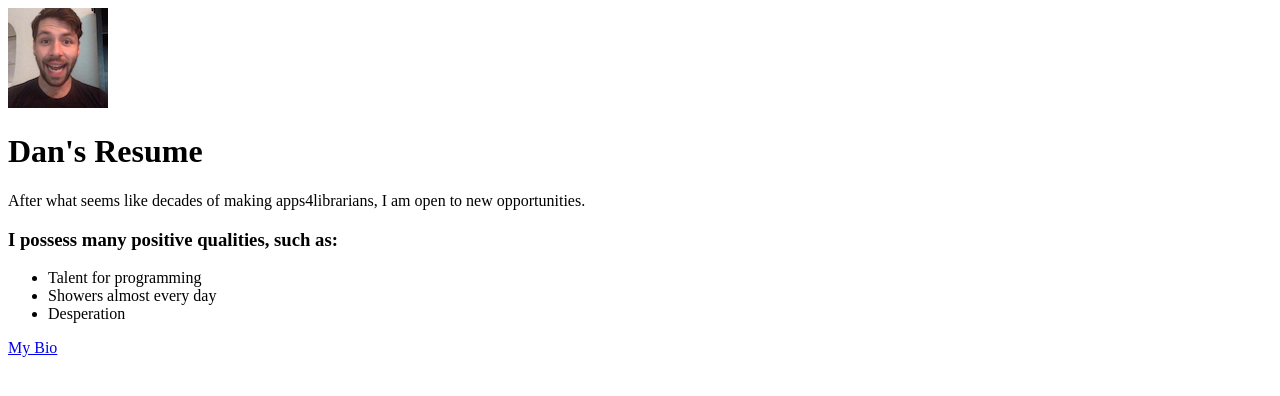
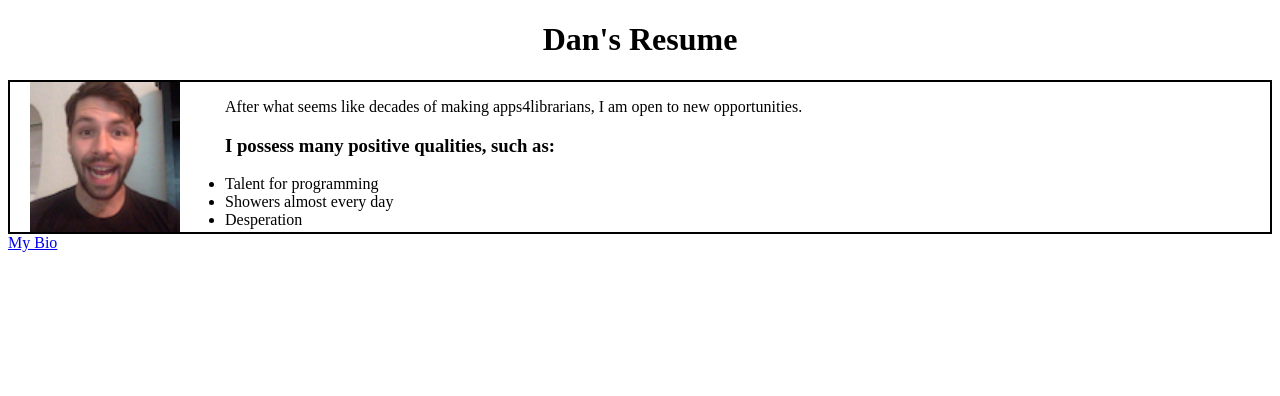
Before and after one commit to dullivan/GrayAreaHtmlWeek, a plain HTML site: page index.html in a window 1280 px wide. Drawn offline with Linux system fonts and the light colour scheme.

Commit message:
update with some css

```diff
--- a/index.html
+++ b/index.html
@@ -2,19 +2,40 @@
 <html>
 <head>
 	<title>Dan Sullivan</title>
+	<style type="text/css">
+	h1 {
+		text-align:center;
+	}
+	.res_item {
+		border: 2px solid black;
+		height: 150px;
+		width: width: 50%;
+	}
+	#headshot {
+		float:left;
+		width:150px;
+		height:150px;
+		margin-right:25px;
+		padding:0px 20px 0px 20px;
+	}
+
+	</style>
 </head>
 <body>
 
-<img src="img/ds.png">
+
 <h1>Dan's Resume</h1>
+<div class="res_item">
+<img src="img/ds.png" id="headshot">
 <p>After what seems like decades of making apps4librarians, I am open to new opportunities.</p>
 
-<h3>I possess many positive qualities, such as:</h4>
+<h3>I possess many positive qualities, such as:</h3>
 <ul>
 	<li>Talent for programming</li>
 	<li>Showers almost every day</li>
 	<li>Desperation</li>
 </ul>
+</div>
 
 <a href="bio/index.html">My Bio</a>
 </body>
```
